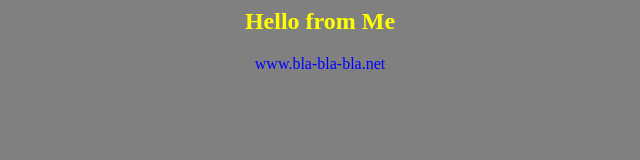
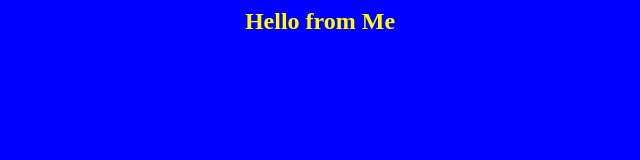
Before and after one commit to dima-latitude-3510/app_for_jenkins, a plain HTML site: page index.html in a window 1280 px wide. Shown: the whole page, without its empty margins (320-960 px from the left). Drawn offline with Linux system fonts and the light colour scheme.

Commit message:
change bgcolor

```diff
--- a/index.html
+++ b/index.html
@@ -1,5 +1,5 @@
 <html>
-<body bgcolor=grey>
+<body bgcolor=blue>
 <center>
 <h2><font color=yellow>Hello from Me</font></h2>
 
```
